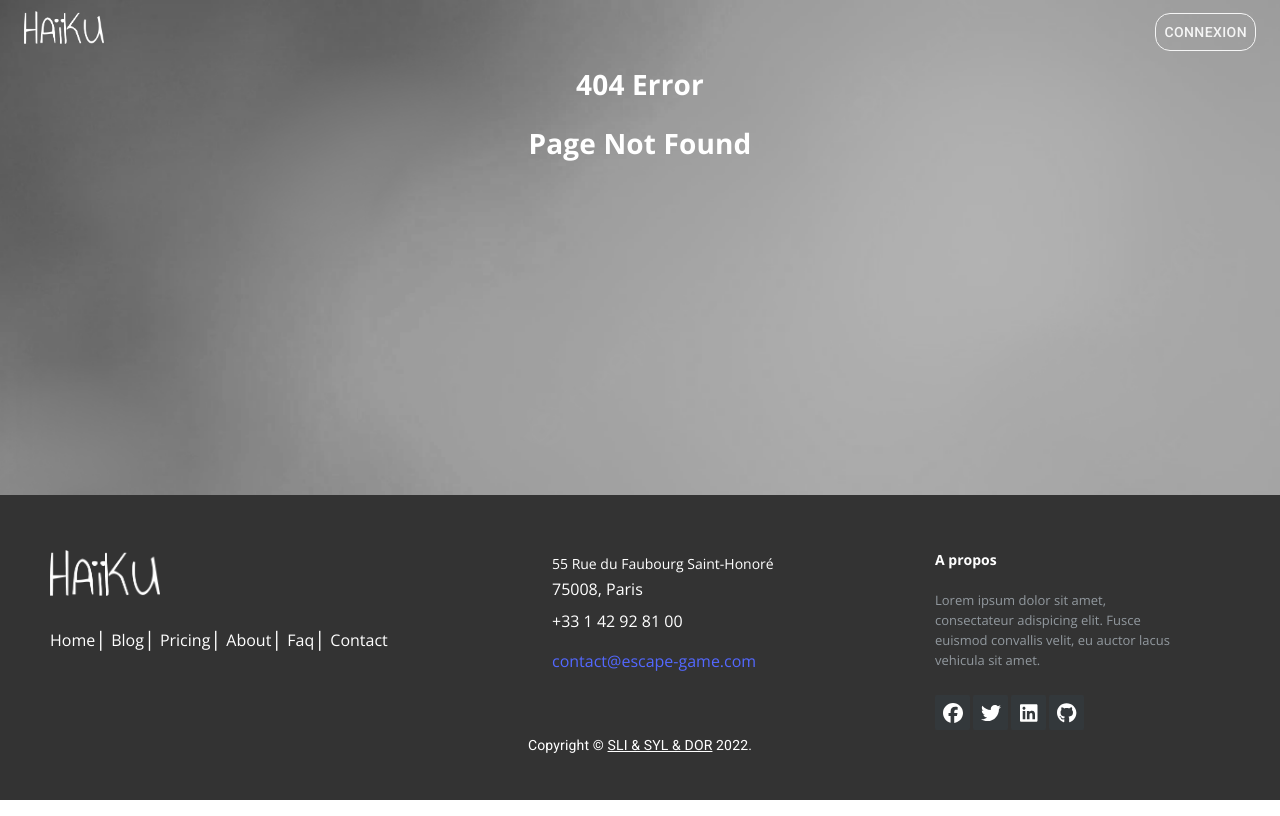
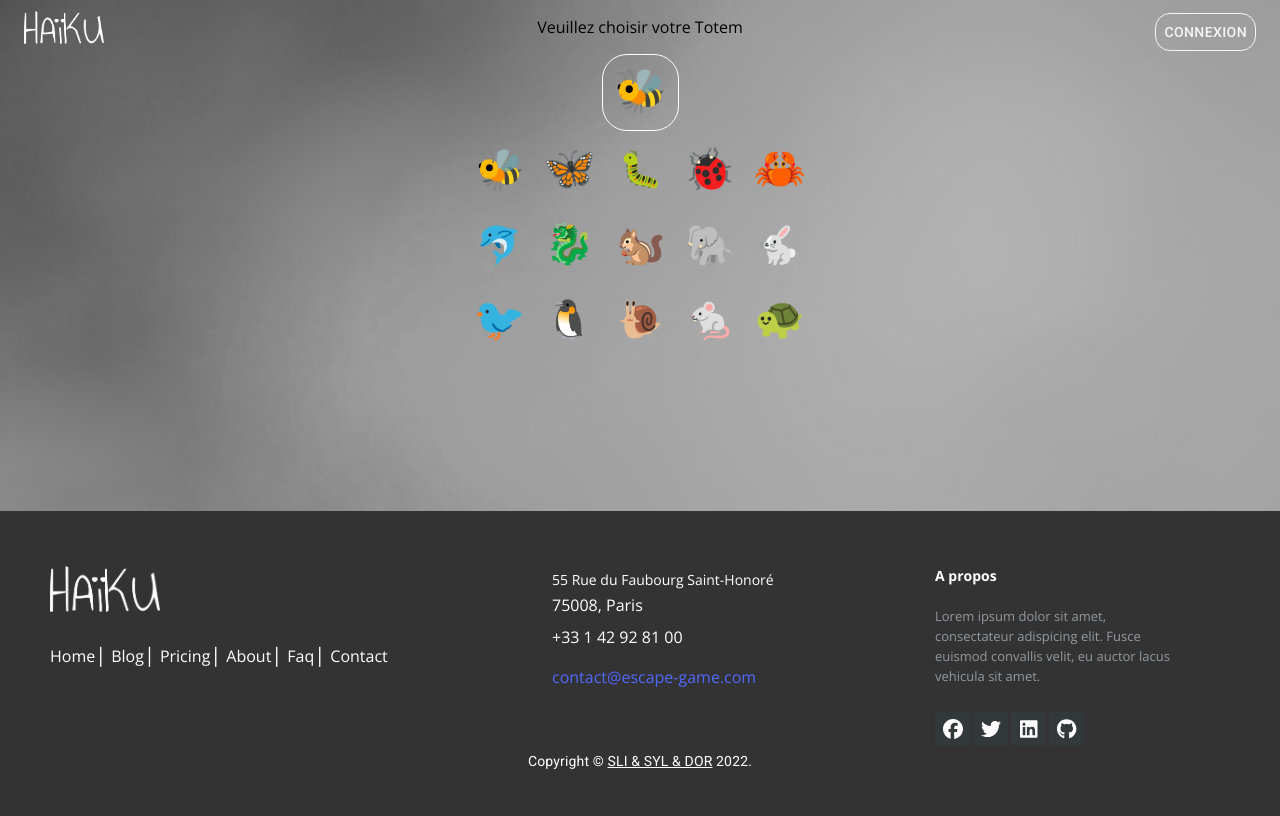
Before and after one commit to loukansif/peace-maker, a React (Create React App) app in the folder client/: page /moodselection in a window 1280 px wide. Built offline with nearby package versions, Linux system fonts and the light colour scheme.

Commit message:
Styling Footer Buttons with blur + fixed background + footer button links and href first try

```diff
--- a/client/src/App.js
+++ b/client/src/App.js
@@ -10,6 +10,7 @@ import Profil from './components/Profil'
 import Settings from './components/Settings'
 import Footer from "./components/Footer";
 import FormNewHaiku from "./components/FormNewHaiku";
+import MoodSelection from "./components/MoodSelection";
 
 
 export default function App() {
@@ -28,6 +29,7 @@ export default function App() {
           <Route path="/profil" element={<Profil />} />
           <Route path="/parametres" element={<><Settings /></>} />
           <Route path="*" element={<><Nav /><PageNotFound /></>} />
+          <Route path="/moodselection" element={<><Nav /><MoodSelection /></>} />
         </Routes>
       </div>
       <Footer />
--- a/client/src/App.scss
+++ b/client/src/App.scss
@@ -19,7 +19,8 @@
 
 body {
   background-image: url(./assets/img/fondHaiku.png);
-  background-repeat: no-repeat;
+  background-repeat: no-repeat left center fixed;
+  background-attachment: fixed;
   background-size: cover;
   min-height: 100vh;
 }
@@ -79,12 +80,55 @@ body {
   width: 25px;
 }
 
+/////////////////////////////////////////////
+// BOUTONS FOOTER FILTRES ET NOUVEL HAIKU //
+
 .NewHaikuButtonIcone {
   position: fixed;
   width: 100px;
   right: 6%;
-  bottom: 20px;
+  bottom: 4px;
 }
+.footerButtons  {
+  display: flex;
+  flex-direction: row;
+  position: fixed;
+  font-size: 22px;
+  // width: 100px;
+  left: 12%;
+  bottom: 2px;
+}
+.footerButtons p  {
+color: #fff;
+text-decoration: none;
+}
+.moodSelectionButton {
+  margin-right: 20px;
+  justify-content: space-between;
+  justify-items: center;
+}
+.timeFilterSection {
+  display: flex;
+  flex-direction: row;
+}
+.timeFilterSection p {
+  margin-right: 20px;
+  margin-left: 20px;
+  justify-content: space-between;
+  justify-items: center;
+}
+.backgroundfooterButton{
+  background: rgba(0, 0, 0, 0.1);
+  backdrop-filter: blur(10px);
+  box-shadow: 0px -5px 100px rgb(0, 0, 0);
+  position: fixed;
+  height: 80px;
+  width: 100%;
+  bottom: -1px;
+}
+////////// FIN DU CSS BOUTONS FOOTER ////
+/////////////////////////////////////////
+
 
 
 #Root {
--- a/client/src/components/Home.jsx
+++ b/client/src/components/Home.jsx
@@ -8,8 +8,8 @@ export default function Home() {
     <>
     <div className="main">
       <TabsHome />
+      <NewHaikuButton />
     </div>
-      <NewHaikuButton />
       </>
   );
 }
--- /dev/null
+++ b/client/src/components/MoodSelection.jsx
@@ -0,0 +1,164 @@
+import React, { useState } from "react";
+import { useNavigate } from "react-router-dom";
+import Button from "@mui/material/Button";
+import CssBaseline from "@mui/material/CssBaseline";
+import TextField from "@mui/material/TextField";
+import Grid from "@mui/material/Grid";
+import Box from "@mui/material/Box";
+import Typography from "@mui/material/Typography";
+import Container from "@mui/material/Container";
+import { createTheme, ThemeProvider } from "@mui/material/styles";
+
+export default function Inscription() {
+    let navigate = useNavigate();
+    const [form, setForm] = useState({
+      admin: false,
+      firstname: "",
+      lastname: "",
+      email: "",
+      password: "",
+      totem: "/assets/totem/abeille.png",
+    });
+
+    function updateForm(value) {
+      return setForm((prev) => {
+        return { ...prev, ...value };
+      });
+    }
+
+    return (
+        <Grid item xs={12} className="totemItems">
+        <div>
+          <p>Veuillez choisir votre Totem</p>
+          <img src={form.totem} alt="" className="totemSelected" />
+        </div>
+        <div>
+          <img
+            src={"/assets/totem/abeille.png"}
+            alt=""
+            className="totemItem"
+            onClick={() => {
+              updateForm({ totem: "/assets/totem/abeille.png" });
+            }}
+          />
+          <img
+            src={"/assets/totem/butterfly.png"}
+            alt=""
+            className="totemItem"
+            onClick={() =>
+              updateForm({ totem: "/assets/totem/butterfly.png" })
+            }
+          />
+          <img
+            src={"/assets/totem/chenille.png"}
+            alt=""
+            className="totemItem"
+            onClick={() =>
+              updateForm({ totem: "/assets/totem/chenille.png" })
+            }
+          />
+          <img
+            src={"/assets/totem/coccinelle.png"}
+            alt=""
+            className="totemItem"
+            onClick={() =>
+              updateForm({ totem: "/assets/totem/coccinelle.png" })
+            }
+          />
+          <img
+            src={"/assets/totem/crabe.png"}
+            alt=""
+            className="totemItem"
+            onClick={() =>
+              updateForm({ totem: "/assets/totem/crabe.png" })
+            }
+          />
+        </div>
+        <div>
+          <img
+            src={"/assets/totem/dauphin.png"}
+            alt=""
+            className="totemItem"
+            onClick={() =>
+              updateForm({ totem: "/assets/totem/dauphin.png" })
+            }
+          />
+          <img
+            src={"/assets/totem/dragon.png"}
+            alt=""
+            className="totemItem"
+            onClick={() =>
+              updateForm({ totem: "/assets/totem/dragon.png" })
+            }
+          />
+          <img
+            src={"/assets/totem/ecureuil.png"}
+            alt=""
+            className="totemItem"
+            onClick={() =>
+              updateForm({ totem: "/assets/totem/ecureuil.png" })
+            }
+          />
+          <img
+            src={"/assets/totem/elephant.png"}
+            alt=""
+            className="totemItem"
+            onClick={() =>
+              updateForm({ totem: "/assets/totem/elephant.png" })
+            }
+          />
+          <img
+            src={"/assets/totem/lapin.png"}
+            alt=""
+            className="totemItem"
+            onClick={() =>
+              updateForm({ totem: "/assets/totem/lapin.png" })
+            }
+          />
+        </div>
+        <div>
+          <img
+            src={"/assets/totem/oiseau.png"}
+            alt=""
+            className="totemItem"
+            onClick={() =>
+              updateForm({ totem: "/assets/totem/oiseau.png" })
+            }
+          />
+          <img
+            src={"/assets/totem/pingouin.png"}
+            alt=""
+            className="totemItem"
+            onClick={() =>
+              updateForm({ totem: "/assets/totem/pingouin.png" })
+            }
+          />
+          <img
+            src={"/assets/totem/snail.png"}
+            alt=""
+            className="totemItem"
+            onClick={() =>
+              updateForm({ totem: "/assets/totem/snail.png" })
+            }
+          />
+          <img
+            src={"/assets/totem/souris.png"}
+            alt=""
+            className="totemItem"
+            onClick={() =>
+              updateForm({ totem: "/assets/totem/souris.png" })
+            }
+          />
+          <img
+            src={"/assets/totem/tortue.png"}
+            alt=""
+            className="totemItem"
+            onClick={() =>
+              updateForm({ totem: "/assets/totem/tortue.png" })
+            }
+          />
+        </div>
+      </Grid>
+    )
+
+}
--- a/client/src/components/NewHaikuButton.jsx
+++ b/client/src/components/NewHaikuButton.jsx
@@ -1,20 +1,37 @@
 
+import { Link } from "@mui/material";
 import React from "react";
+
 import NewHaikuButtonIcone from '../assets/icones/newHaikuButton.png'
 
 export default function NewHaikuButton() {
     return(
+        <>
+        <div className="backgroundfooterButton">
+            <div className="footerButtons">
+                <div className="moodSelectionButton">
+                    <Link href="/moodSelection" >
+                        <p className="moodButtonIcone">mood</p>
+                    </Link>
+                </div>
+                <div className="timeFilterSection">
+                    <p className="filterButton" onClick={() => alert('24h filter') }> 24h </p>
+                    <p className="filterButton" onClick={() => alert('all filter') }> all </p>
+                </div>
                 <div className="newHaikuButton">
                 {localStorage.getItem("userId")
                 ?
                 <a href="/newhaiku" >
-                <img src={NewHaikuButtonIcone} className="NewHaikuButtonIcone"></img>
+                        <img src={NewHaikuButtonIcone} className="NewHaikuButtonIcone" alt="ecrire un nouvel haiku"></img>
                     </a>
                 :
-            <a href="/connexion" >
-                <img src={NewHaikuButtonIcone} className="NewHaikuButtonIcone"></img>
+                <a to="/connexion" >
+                        <img src={NewHaikuButtonIcone} className="NewHaikuButtonIcone" alt="ecrire un nouvel haiku"></img>
                     </a>
                 }
                 </div>
+             </div>
+        </div>
+        </>
     );
 }
--- a/client/src/components/TabsHome.jsx
+++ b/client/src/components/TabsHome.jsx
@@ -106,5 +106,6 @@ export default function TabsHome() {
         <TabPanel value="3">Item Three</TabPanel>
       </TabContext>
     </Box>
+
   );
 }
```
Lines whose indentation alone changed are shown as unchanged.
